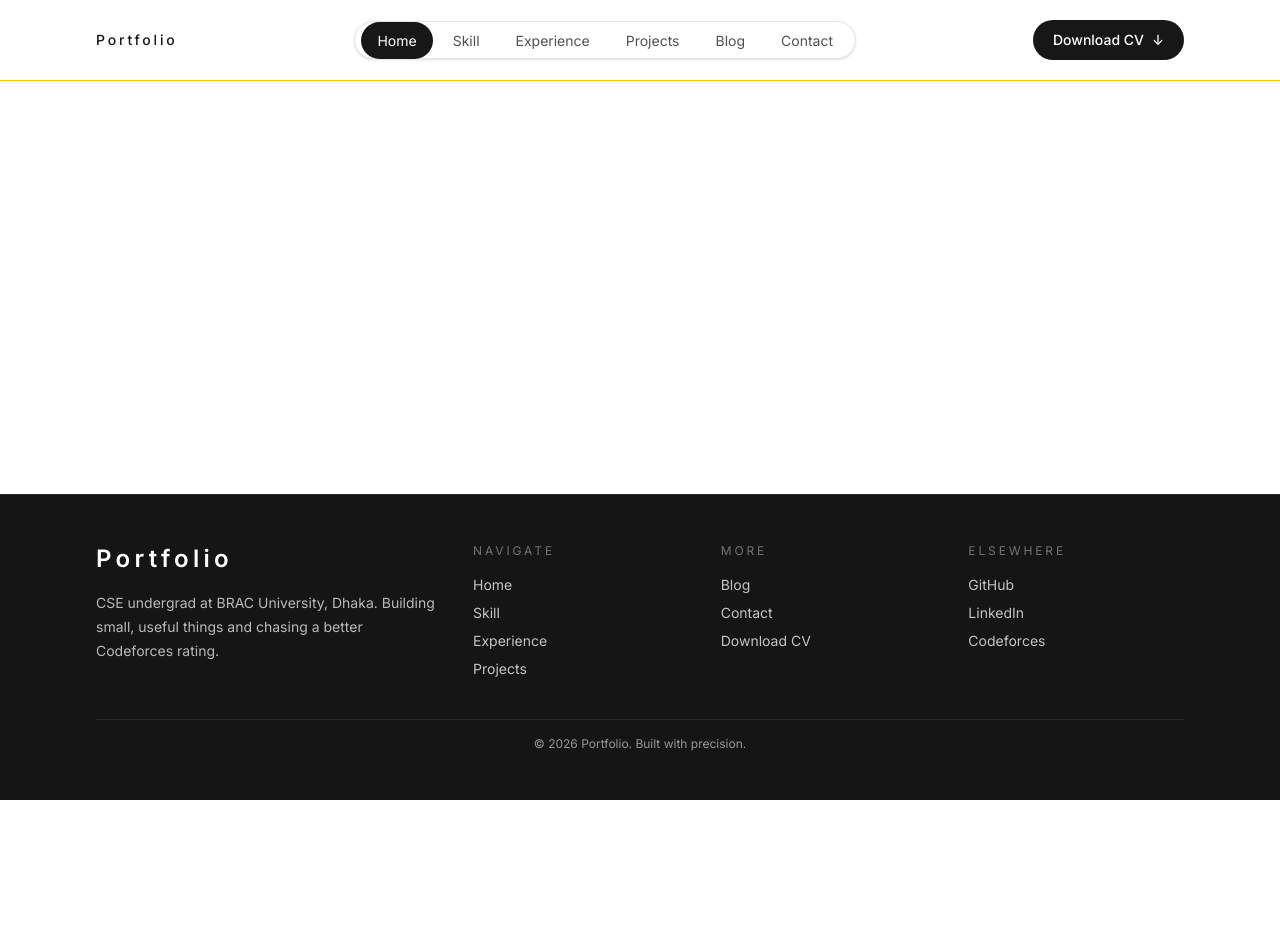
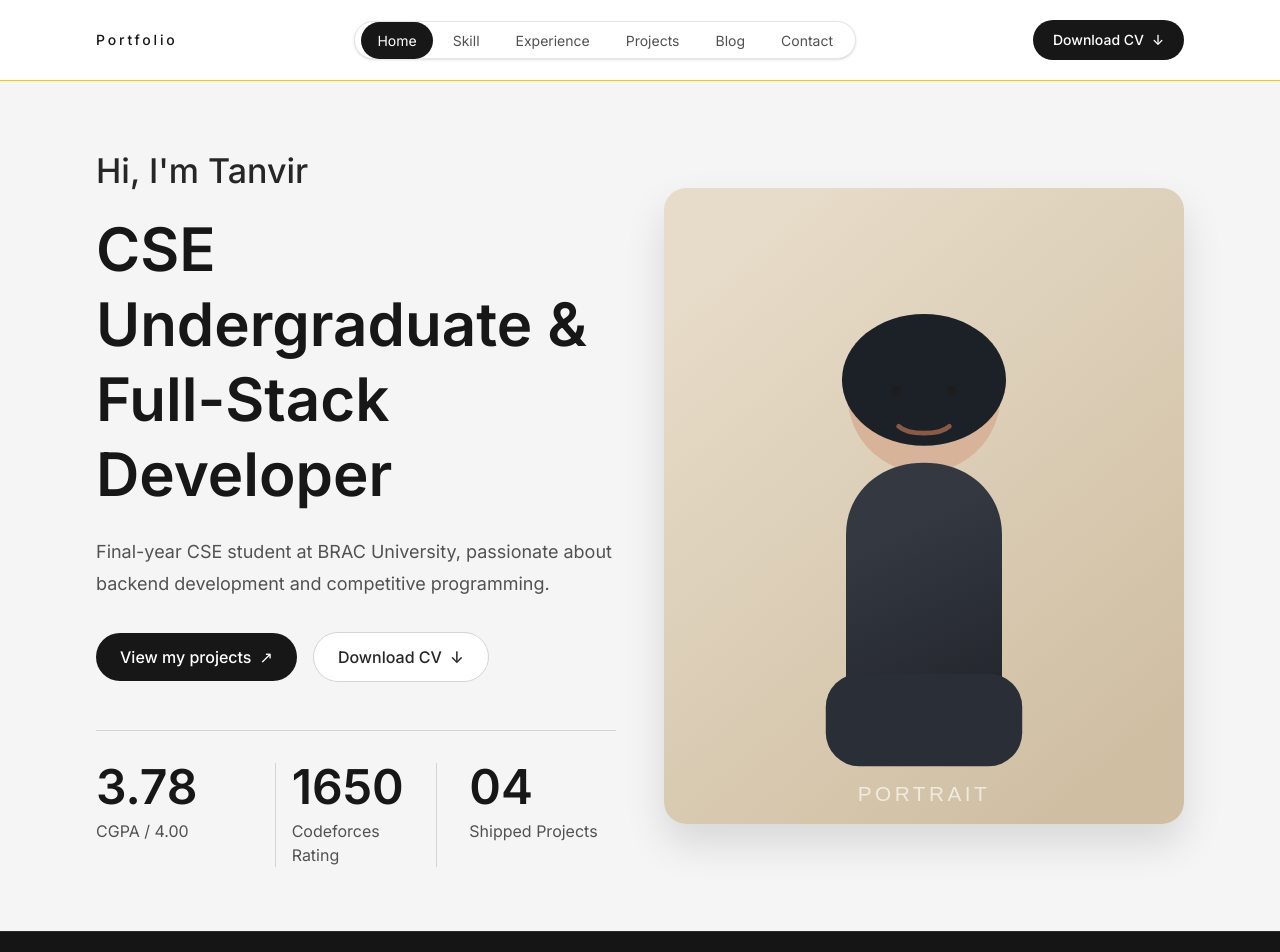
Before and after one commit to SWEET-32/portfolio, a Next.js app: page / in a window 1280 px wide. Shown: the top 952 px of the page. Before the commit the page ends 800 px from the top, so only its background shows below. Built offline with nearby package versions, Linux system fonts and the light colour scheme.

Commit message:
feat: enhance BlankPageLayoutView with personal introduction, project links, and metrics; add hero portrait SVG

```diff
--- a/views/blank-page-layout/blank-page-layout-view.tsx
+++ b/views/blank-page-layout/blank-page-layout-view.tsx
@@ -1,5 +1,61 @@
+import Link from "next/link";
+
 const BlankPageLayoutView = () => {
-  return <main className="bg-[#fafafa]" />;
+  return (
+    <main id="home" className="bg-[#f5f5f5]">
+      <section className="mx-auto grid max-w-6xl items-center gap-10 px-5 py-12 sm:px-6 md:grid-cols-2 md:gap-12 lg:px-8 lg:py-16">
+        <div>
+          <p className="text-[34px] font-medium text-neutral-800">Hi, I&apos;m Tanvir</p>
+          <h1 className="mt-4 text-4xl font-semibold leading-tight text-neutral-900 sm:text-5xl lg:text-6xl">
+            CSE Undergraduate & Full-Stack Developer
+          </h1>
+          <p className="mt-6 max-w-xl text-lg leading-8 text-neutral-600">
+            Final-year CSE student at BRAC University, passionate about backend development and competitive programming.
+          </p>
+
+          <div className="mt-8 flex flex-wrap items-center gap-4">
+            <Link
+              href="/projects"
+              className="inline-flex items-center gap-2 rounded-full bg-neutral-900 px-6 py-3 text-base font-medium text-white transition-colors hover:bg-neutral-800"
+            >
+              View my projects
+              <span aria-hidden="true">↗</span>
+            </Link>
+            <Link
+              href="/contact"
+              className="inline-flex items-center gap-2 rounded-full border border-neutral-300 bg-white px-6 py-3 text-base font-medium text-neutral-800 transition-colors hover:bg-neutral-100"
+            >
+              Download CV
+              <span aria-hidden="true">↓</span>
+            </Link>
+          </div>
+
+          <div className="mt-12 grid grid-cols-3 gap-4 border-t border-neutral-300 pt-8">
+            <div>
+              <p className="text-5xl font-semibold text-neutral-900">3.78</p>
+              <p className="mt-2 text-base text-neutral-600">CGPA / 4.00</p>
+            </div>
+            <div className="border-x border-neutral-300 px-4">
+              <p className="text-5xl font-semibold text-neutral-900">1650</p>
+              <p className="mt-2 text-base text-neutral-600">Codeforces Rating</p>
+            </div>
+            <div className="pl-4">
+              <p className="text-5xl font-semibold text-neutral-900">04</p>
+              <p className="mt-2 text-base text-neutral-600">Shipped Projects</p>
+            </div>
+          </div>
+        </div>
+
+        <div className="relative">
+          <img
+            src="/hero-portrait.svg"
+            alt="Portrait of Tanvir"
+            className="mx-auto w-full max-w-[560px] rounded-[22px] object-cover shadow-[0_20px_40px_rgba(0,0,0,0.12)]"
+          />
+        </div>
+      </section>
+    </main>
+  );
 };
 
 export default BlankPageLayoutView;
```
Also changed, not shown: public/hero-portrait.svg (added).
